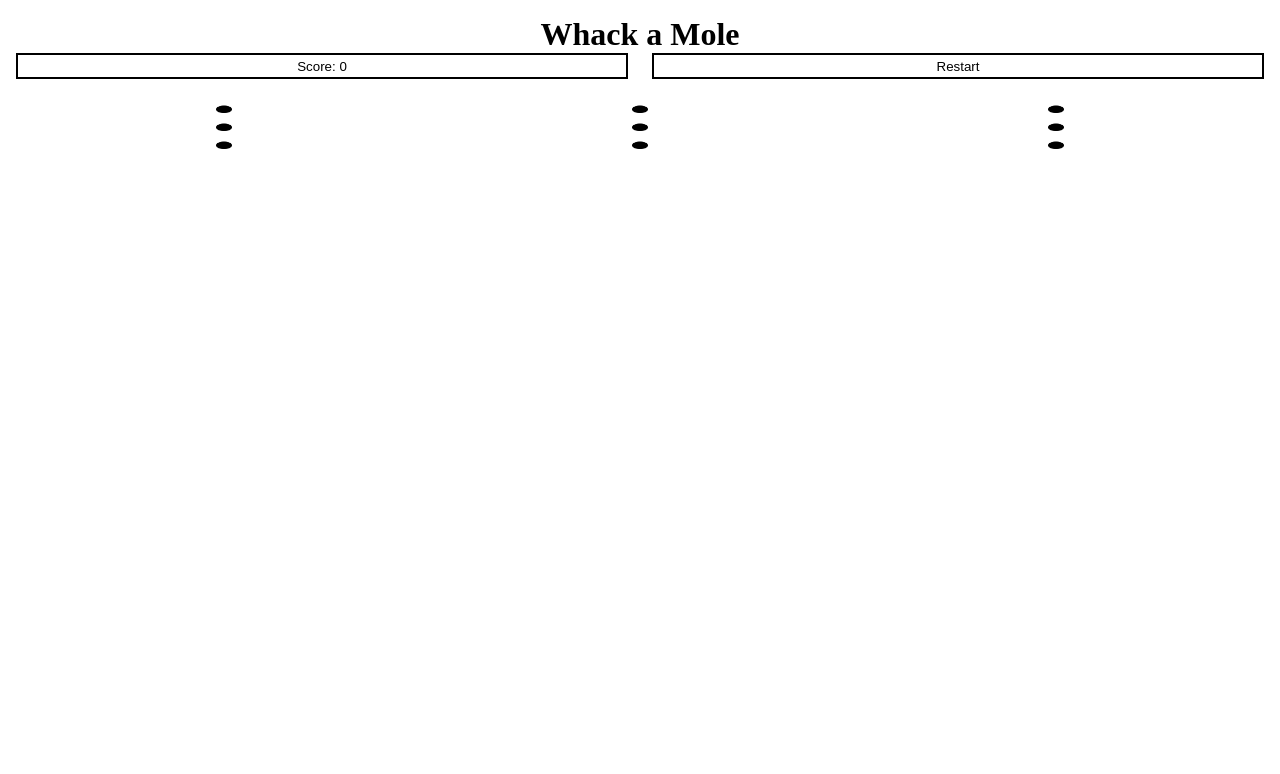
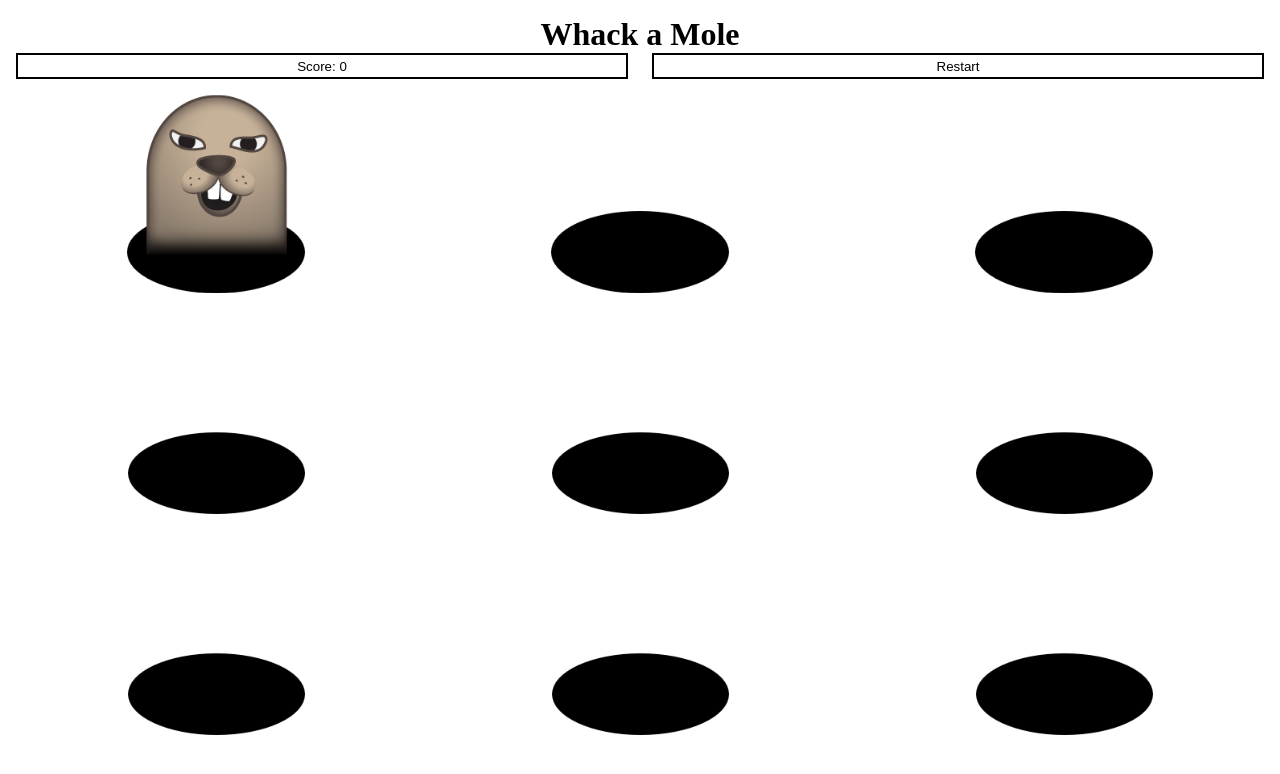
Before and after one commit to marymevs/whack-a-mole, a React (Vite) app: page / in a window 1280 px wide. Both pictures are taken after a click on the button "Play". Shown: the top 774 px of the page. Built offline with nearby package versions, Linux system fonts and the light colour scheme.

Commit message:
Display mole at random location on game load

```diff
--- a/src/Game.jsx
+++ b/src/Game.jsx
@@ -3,6 +3,9 @@ import { useGame } from "./GameContext";
 import "./game.css";
 export default function Game() {
   const { score, setPage } = useGame();
+
+  // determine initial location of mole
+  const moleLocation = Math.floor(Math.random() * 9);
 
   return (
     <main>
@@ -19,9 +22,10 @@ export default function Game() {
       <div className="game-area">
         <ul>
           {Array.from({ length: 9 }).map((_, i) => (
-            <li key={i} className="hole">
-              .
-            </li>
+            <li
+              key={i}
+              className={i === moleLocation ? "hole mole" : "hole"}
+            ></li>
           ))}
         </ul>
       </div>
--- a/src/game.css
+++ b/src/game.css
@@ -8,4 +8,6 @@ nav {
   list-style: none;
   display: grid;
   grid-template-columns: 1fr 1fr 1fr;
+  height: 40rem;
+  gap: 3ch;
 }
```
